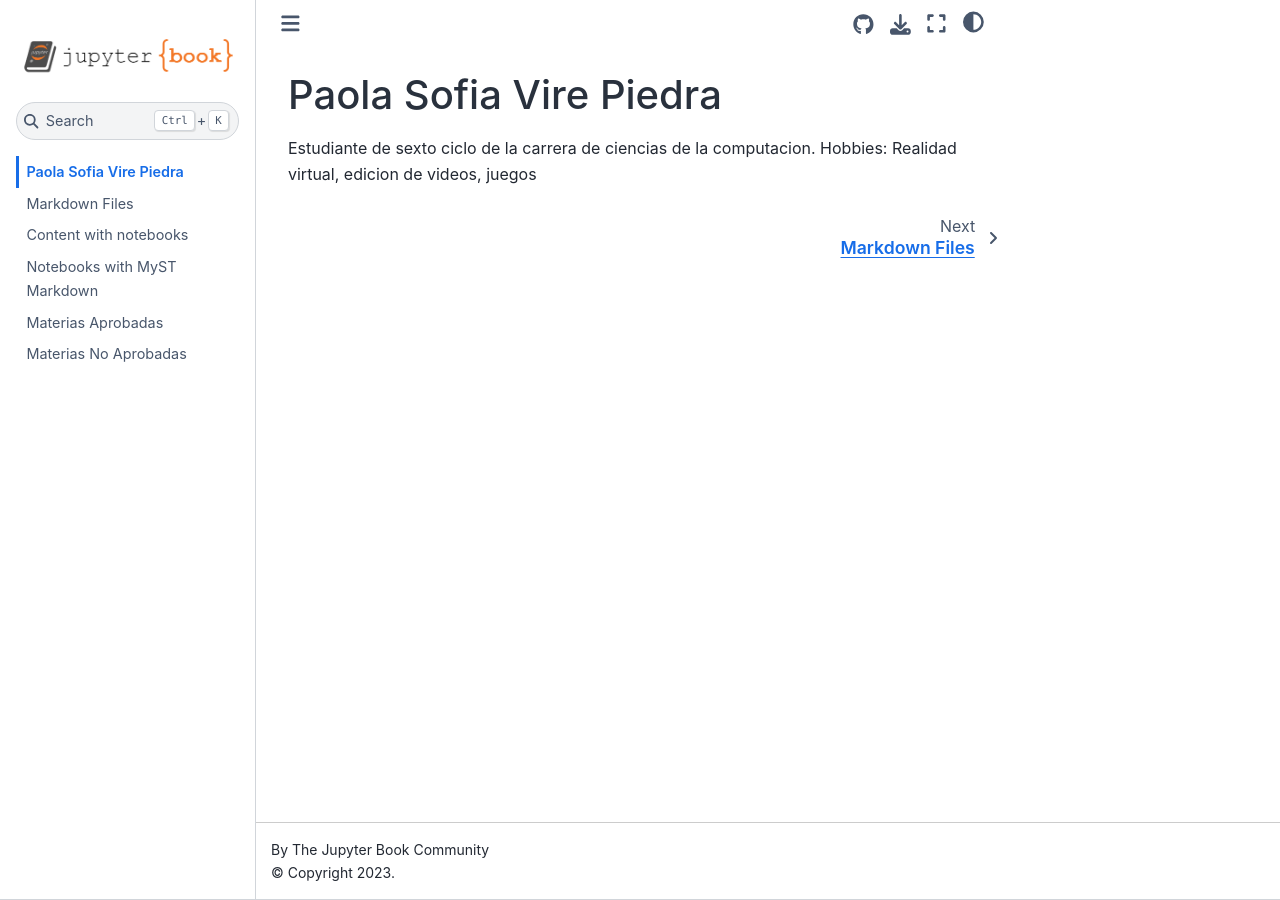
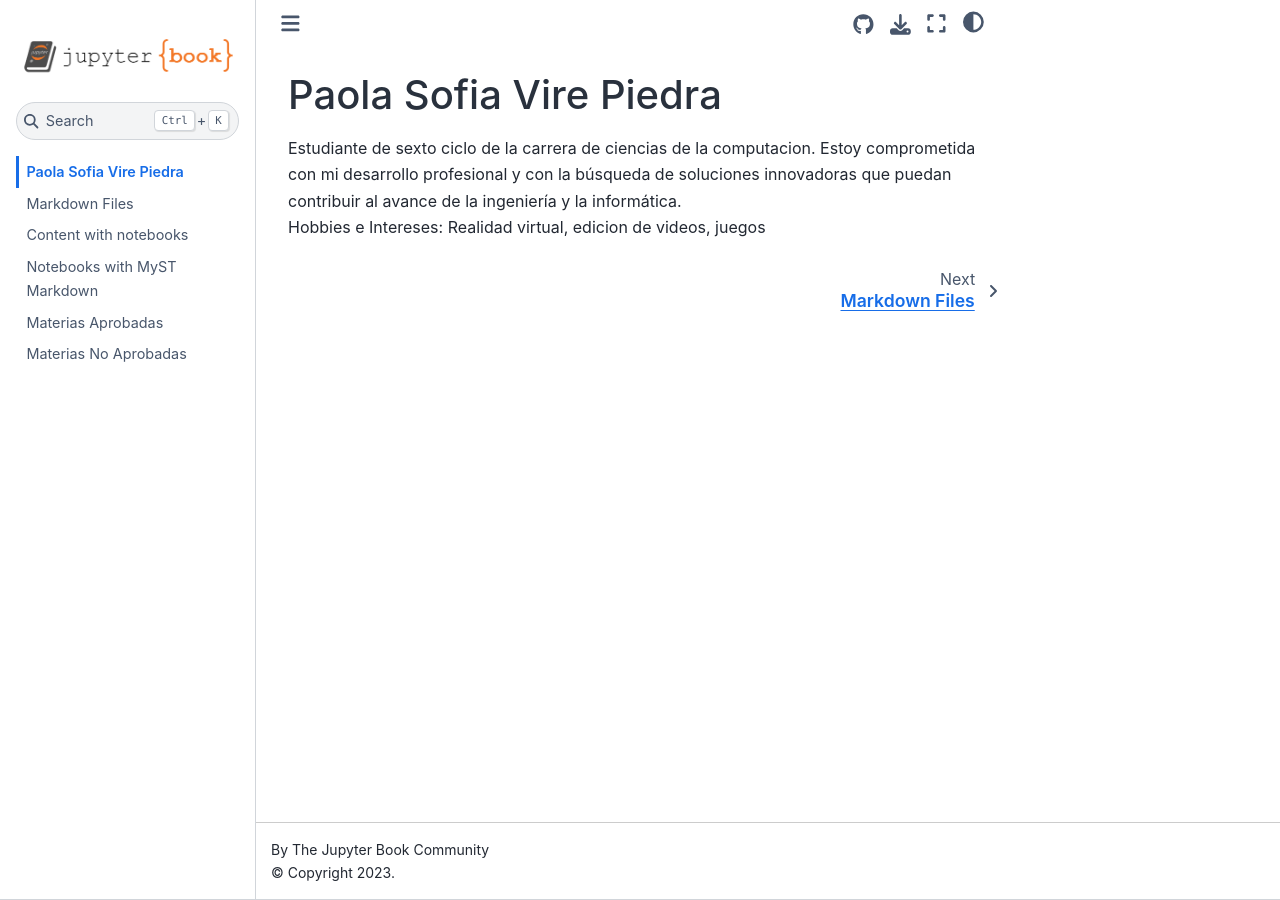
Before and after one commit to Soffivp/paginas, a Jupyter Book: the page built from intro.md, in a window 1280 px wide. Built offline with Jupyter Book 1.0.4 settings and Sphinx 7.4.7 and the Sphinx Book theme 1.1.4, drawn with Linux system fonts in a browser that asks for light colours.

Commit message:
Update intro.md

```diff
--- a/intro.md
+++ b/intro.md
@@ -1,4 +1,5 @@
 # Paola Sofia Vire Piedra
 
 Estudiante de sexto ciclo de la carrera de ciencias de la computacion.
-Hobbies: Realidad virtual, edicion de videos, juegos
+Estoy comprometida con mi desarrollo profesional y con la búsqueda de soluciones innovadoras que puedan contribuir al avance de la ingeniería y la informática.\
+Hobbies e Intereses: Realidad virtual, edicion de videos, juegos
```
